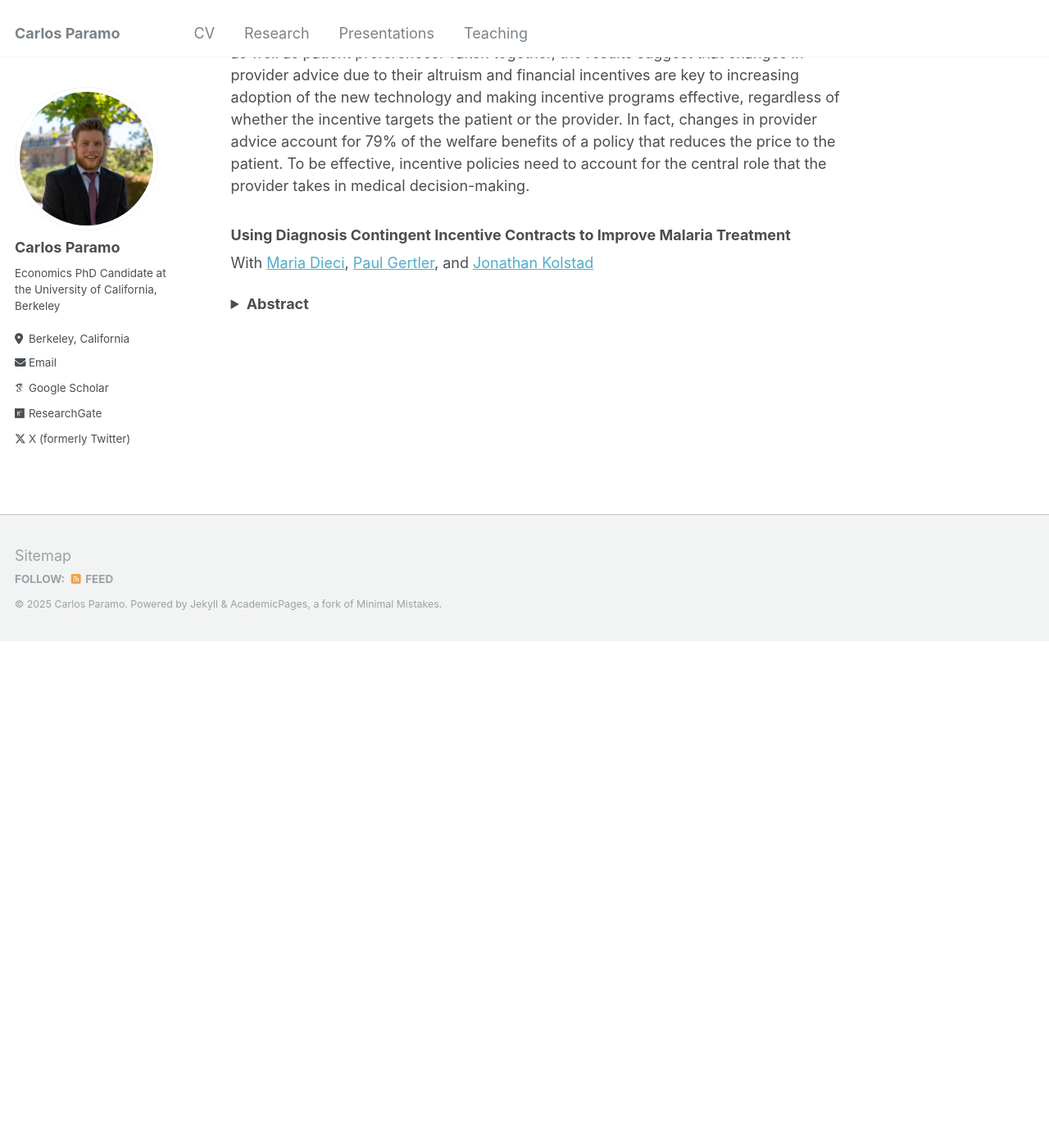
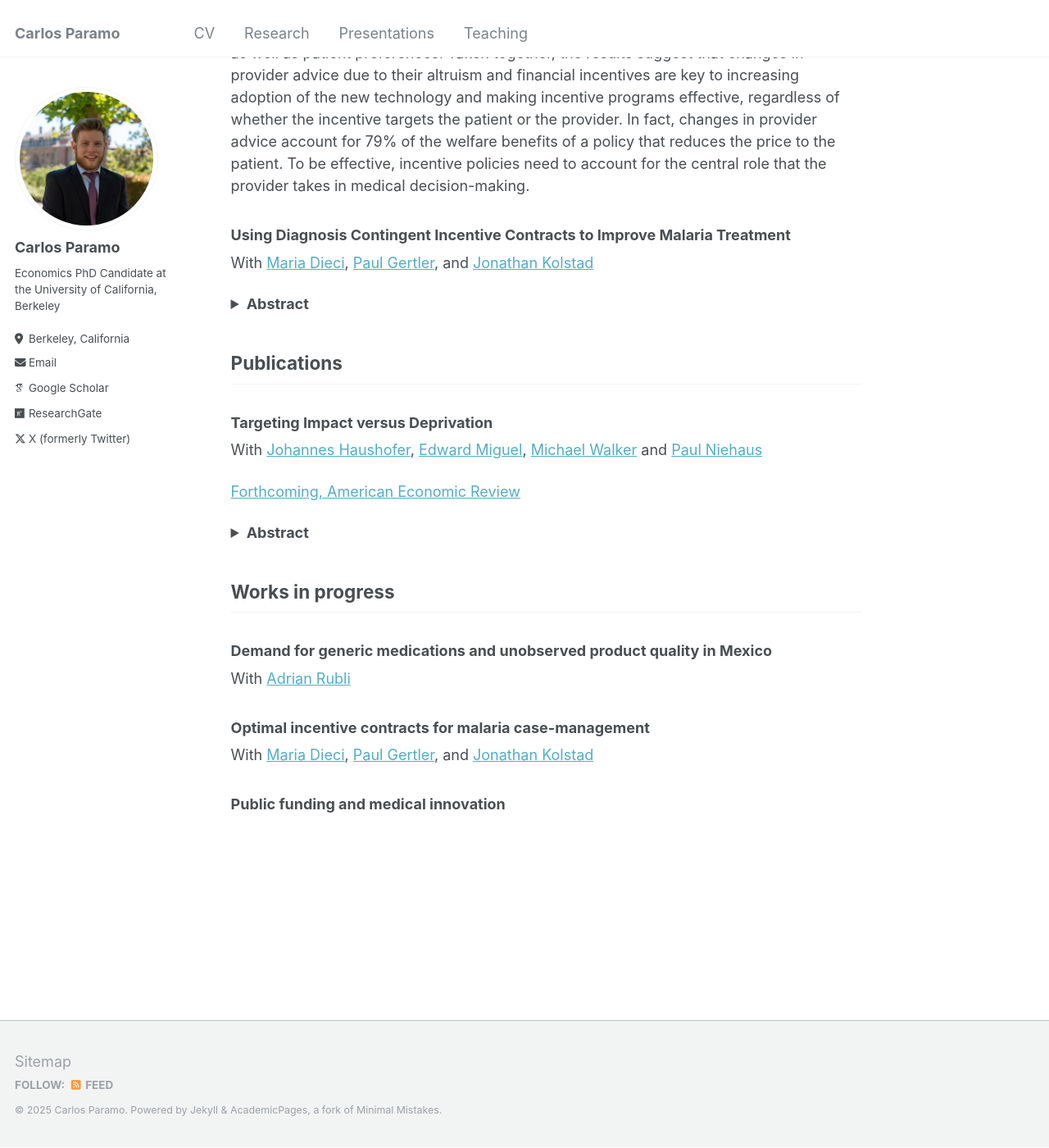
Before and after one commit to paramobrotz/paramobrotz.github.io, a Jekyll site: the page built from _pages/about.md, in a window 1280 px wide and 1400 px high, scrolled down 775 px. Shown: the whole window at 82% size. Built offline with Jekyll 4.4.1, drawn with Linux system fonts in a browser that asks for light colours; some web fonts are replaced; before the commit the page ends 1558 px from its top, so only the background shows below that.

Commit message:
Update about.md

```diff
--- a/_pages/about.md
+++ b/_pages/about.md
@@ -27,7 +27,8 @@ With [Maria Dieci](https://mariadieci.com/), [Paul Gertler](https://www.paulgert
 <details>
 <summary> <b>Abstract</b> </summary>
 We examine whether a diagnosis contingent incentive contract structure improves the treatment of malaria, and whether it's best to target those incentives to patients or providers. The contract provides incentives to use rapid tests (RDTs) to diagnose patient malaria status combined with incentives to treat with antimalarial drugs (ACTs) if the patient tests positive but not if test negative. Using data from a cluster randomized field experiment with 140 pharmacies in malaria endemic regions of Kenya, we find that both patient subsidies and provider incentives significantly increased RDT testing uptake.  Absent incentives, 87% of suspected malaria patients purchase ACTs, of which as many as 90\% are doing so unnecessarily because they do not have malaria. Across all arms, the incentives lead to an increase RDT test use by 25 pp and a 14 pp decline in the purchase of ACTs. The effects are stronger for patient incentives than for provider incentives. Patient incentives are translated into lower prices whereas provider incentives work through information and advice. Using a model of patient choice, we estimate that diagnosis-contingent contracts increase social welfare substantially relative to program costs, with a rate of return of at least 50% across all contract types being tested. The primary gain in welfare comes from a reduction in the use of ACTs from patients who test negative and therefore do not need treatment.
-<\details>
+
+</details>
 
 ## Publications
 
@@ -39,7 +40,8 @@ With [Johannes Haushofer](https://haushofer.ne.su.se/), [Edward Miguel](https://
 <details>
 <summary> <b>Abstract</b> </summary>
 A large literature has examined how best to target anti-poverty programs to those most deprived in some sense (e.g., consumption). We examine the potential tradeoff between this objective and targeting those most impacted by such programs. We work in the context of an NGO cash transfer program in Kenya, employing recent advances in machine learning methods and dynamic outcome data to learn proxy means tests that jointly target both objectives. Targeting solely on the basis of deprivation is not attractive in this setting under standard social welfare criteria unless the planner’s preferences are extremely redistributive.
-<\details>
+
+</details>
 
 ## Works in progress
 
```
